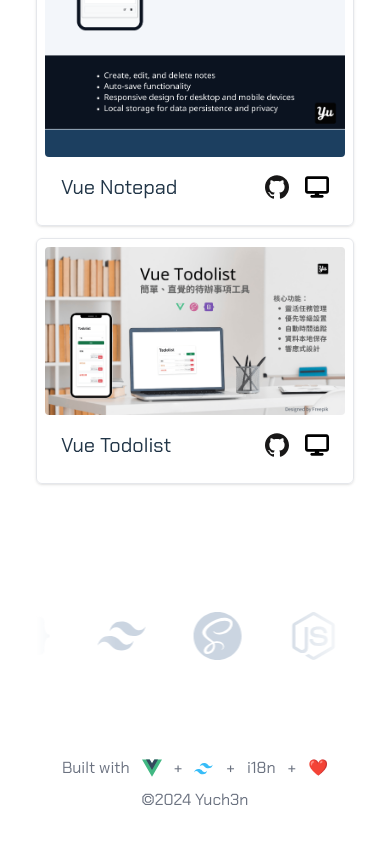
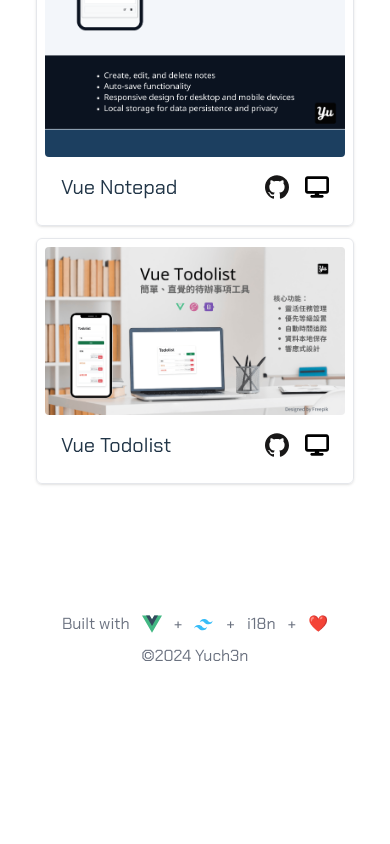
Before and after one commit to yuch3nchen/yuch3n_portfolio, a Vue app: page / in a window 390 px wide. Shown: the part 2644-3488 px from the top of the page. After the commit the page ends 3360 px from the top, so only its background shows below. Built offline with nearby package versions, Linux system fonts and the light colour scheme.

Commit message:
調整rwd設定

```diff
--- a/src/components/TechStack.vue
+++ b/src/components/TechStack.vue
@@ -40,11 +40,11 @@ onUnmounted(() => {
   <div
     data-aos="fade-up"
     data-aos-duration="400"
-    class="container px-9 py-12 mx-auto md:px-16 px-4 xl:px-48"
+    class="hidden md:block container px-9 py-12 mx-auto md:px-16 px-4 xl:px-48"
   >
     <div class="overflow-clip fadeout-horizontal">
       <div
-        class="flex gap-12 pl-12 md:gap-16 md:pl-16 w-max animate-marquee-move"
+        class="flex gap-12 pl-12 md:gap-16 md:pl-16 w-max md:animate-marquee-move"
       >
         <img
           v-for="(img, index) in currentIcons"
@@ -60,6 +60,7 @@ onUnmounted(() => {
           :src="img.iconUrl"
           :alt="img.name"
           class="h-12"
+          aria-hidden="true"
         />
         <img
           v-for="(img, index) in currentIcons"
@@ -67,6 +68,7 @@ onUnmounted(() => {
           :src="img.iconUrl"
           :alt="img.name"
           class="h-12"
+          aria-hidden="true"
         />
       </div>
     </div>
```
